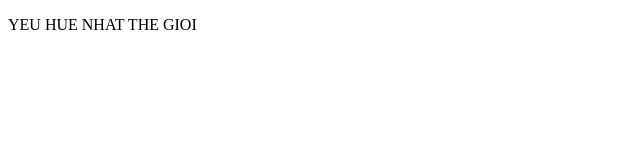
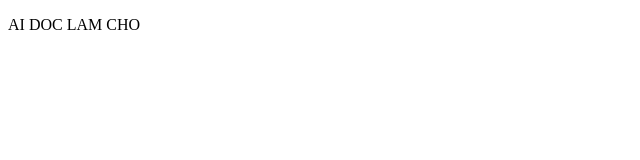
Before and after one commit to qchien643/qchien643_demo, a plain HTML site: page index.html in a window 1280 px wide. Shown: the full height of the page, 0-640 px from the left. Drawn offline with Linux system fonts and the light colour scheme.

Commit message:
Update index.html

```diff
--- a/index.html
+++ b/index.html
@@ -7,8 +7,7 @@
     <title>Document</title>
 </head>
 <body>
-    <p>YEU HUE NHAT THE GIOI
-
+    <p>AI DOC LAM CHO
 
     </p>
 </body>
```
